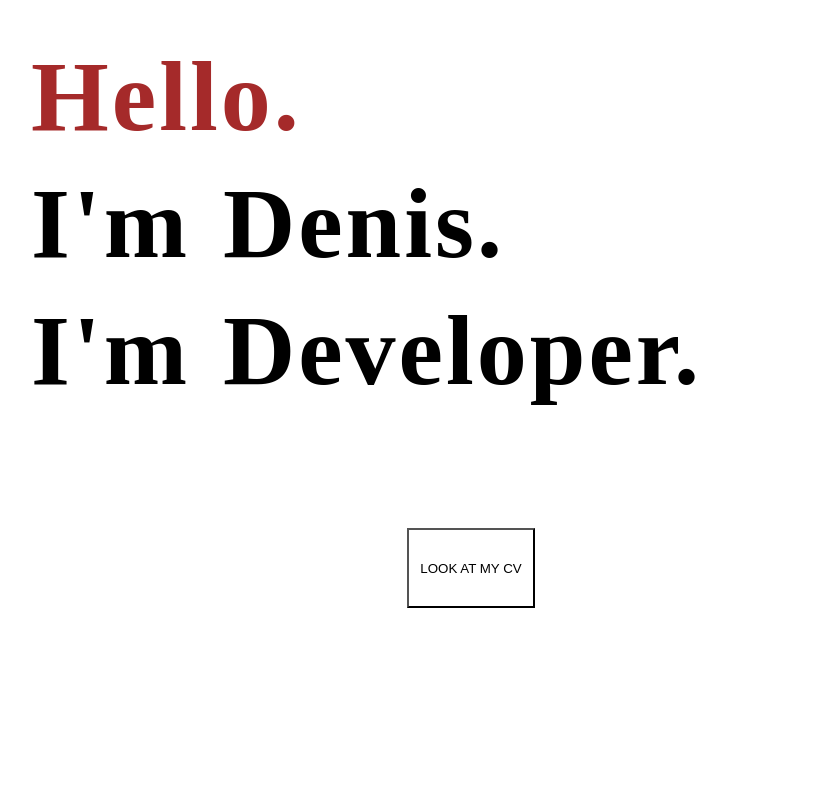
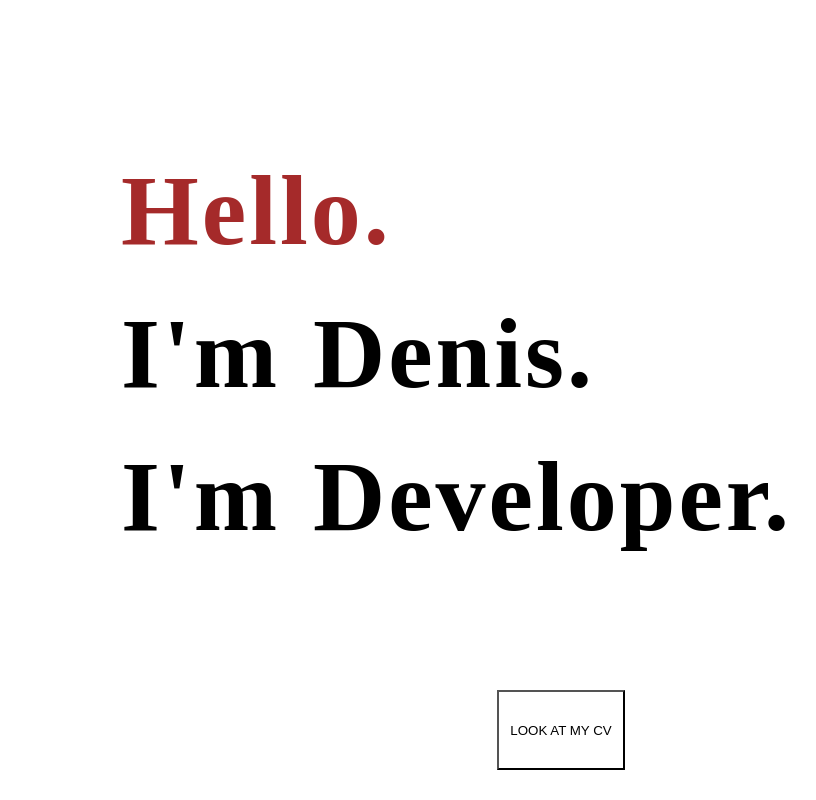
Before and after one commit to denismembrive/curriculum-vitae-denismembrive.github.io, a plain HTML site: page index.html in a window 1280 px wide. Shown: the whole page, without its empty margins (177-993 px from the left). Drawn offline with Linux system fonts and the light colour scheme.

Commit message:
Segundo commit cv

```diff
--- a/Css/style.css
+++ b/Css/style.css
@@ -1,3 +1,23 @@
+.home{
+    display:flex;
+    flex-wrap: wrap;
+}
+.in-flex{
+    flex: 1;
+    min-width: 250px;
+}
+.in-flex:first-child{
+    flex: 2;
+    padding: 25px;
+    margin: 20px;
+    margin-bottom: 0px;
+}
+.in-flex div{
+    padding: 25px;
+    margin: 20px;
+}
+
+
 
 h1{
     line-height: 60px; /* tamaño de la altura de cada línea */
--- a/index.html
+++ b/index.html
@@ -11,7 +11,8 @@
     <link rel="shortcut icon" type="image/x-icon" href="Css/icons8-idea-64.png">
 </head>
 <body>
-
+   <section class="home">
+        <div class="in-flex">
             <div class="primero">
                 <h1 style="color:brown;">Hello.</h1>
                 <h1>I'm Denis.</h1>
@@ -31,5 +32,13 @@
 
                 </div>
 
+        </div>
+
+
+
+
+   </section>
+
+
 </body>
 </html>
```
Lines whose indentation alone changed are shown as unchanged.
